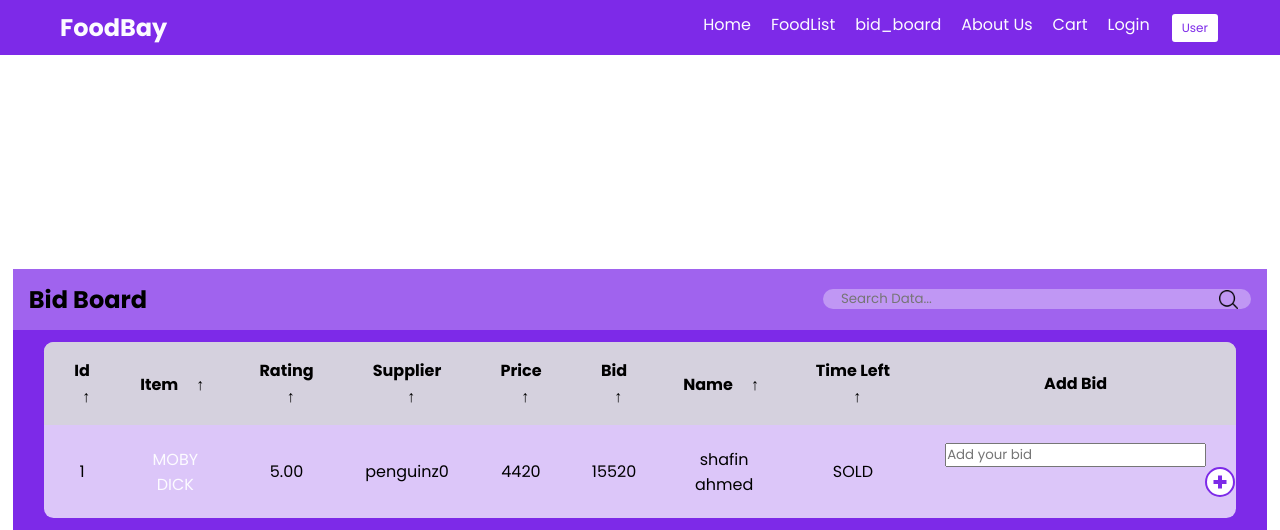
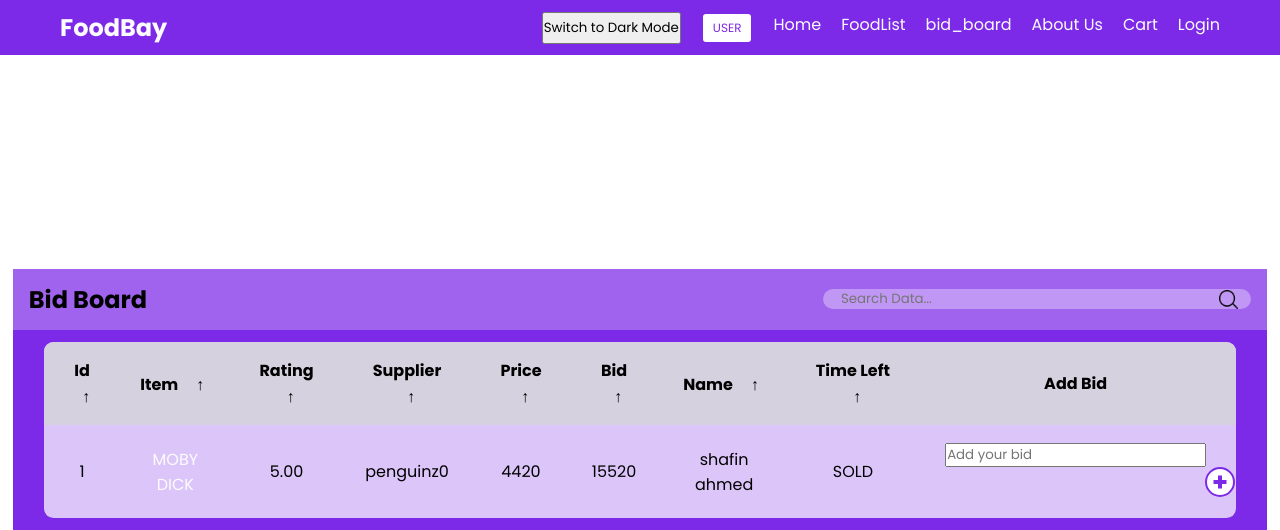
Before and after one commit to Shafin-paranoid-Ahmed/Exotic-Food-sharing-website, a PHP site: page /bid_board.php in a window 1280 px wide. Shown: the top 530 px of the page. Run offline with PHP 8.4, Linux system fonts and the light colour scheme; a user stored in the database is signed in; data comes from the database, SQL or seed files in the repository.

Commit message:
Add files via upload

```diff
--- a/bruhhh/bid_board.php
+++ b/bruhhh/bid_board.php
@@ -2,6 +2,7 @@
 <?php
 session_start();
 ?>
+
 <!DOCTYPE html>
 
 <html lang="en">
@@ -13,7 +14,7 @@ session_start();
     <link rel="stylesheet" type="text/css" href="css/bidboard.css">
     <meta name="viewport" content="width=device-width, initial-scale=1.0" />
     <title>Simple Responsive Website in HTML CSS</title>
-    <link rel="stylesheet" href="css/home-style.css" />
+    <link id="stylesheet" rel="stylesheet" href="css/home-style.css" />
     <script src="../custom-scripts.js" defer></script>
     <style>
       nav .dropdown button {
@@ -68,15 +69,15 @@ session_start();
           <h2 class="nav_logo"><a href="index.php">FoodBay</a></h2>
           <ul class="menu_items">
             <img src="images/times.svg" alt="timesicon" id="menu_toggle" />
-            <li><a href="index.php" class="nav_link">Home</a></li>
-            <li><a href="food_list.html" class="nav_link">FoodList</a></li>
-            <li><a href="bid_board.php" class="nav_link">bid_board</a></li>
-            <li><a href="about_us.html" class="nav_link">About Us</a></li>
-            <li><a href="Cart.html" class="nav_link">Cart</a></li>
-            <li><a href="login_signup.html" class="nav_link">Login</a></li>
+            <button id="mode-toggle">Switch to Dark Mode</button>
+
+
+
+
+
             <li>
               <div class="dropdown">
-                <button>User</button>
+                <button>USER</button>
                 <div class="content">
                   <a href="#"><?php echo $_SESSION['user_name'];?></a>
                   <a href="#"><?php echo $_SESSION['email'];?></a>
@@ -84,6 +85,12 @@ session_start();
                 </div>
               </div>
             </li>
+            <li><a href="index.php" class="nav_link">Home</a></li>
+            <li><a href="food_list.html" class="nav_link">FoodList</a></li>
+            <li><a href="bid_board.php" class="nav_link">bid_board</a></li>
+            <li><a href="about_us.html" class="nav_link">About Us</a></li>
+            <li><a href="Cart.html" class="nav_link">Cart</a></li>
+            <li><a href="login_signup.html" class="nav_link">Login</a></li>
           </ul>
           <img src="images/bars.svg" alt="timesicon" id="menu_toggle" />
         </nav>
@@ -152,7 +159,7 @@ session_start();
         </section>
     </main>
     <script src="script.js"></script>
-        <script>
+    <script>
       const header = document.querySelector("header");
       const menuToggler = document.querySelectorAll("#menu_toggle");
 
@@ -160,5 +167,22 @@ session_start();
         toggler.addEventListener("click", () => header.classList.toggle("showMenu"));
       });
     </script>
+
+    <script>
+        const button = document.getElementById('mode-toggle');
+        const stylesheet = document.getElementById('stylesheet');
+
+        const currentMode = localStorage.getItem('mode') || 'light';
+        stylesheet.setAttribute('href', currentMode === 'light' ? 'css/home-style.css' : 'css/home-style-dark.css');
+        button.textContent = currentMode === 'light' ? 'Switch to Dark Mode' : 'Switch to Light Mode';
+
+        button.addEventListener('click', () => {
+            const currentMode = localStorage.getItem('mode') || 'light';
+            const newMode = currentMode === 'light' ? 'dark' : 'light';
+            stylesheet.setAttribute('href', newMode === 'light' ? 'css/home-style.css' : 'css/home-style-dark.css');
+            localStorage.setItem('mode', newMode);
+            button.textContent = newMode === 'light' ? 'Switch to Dark Mode' : 'Switch to Light Mode';
+        });
+    </script>
 </body>
 </html>
```
